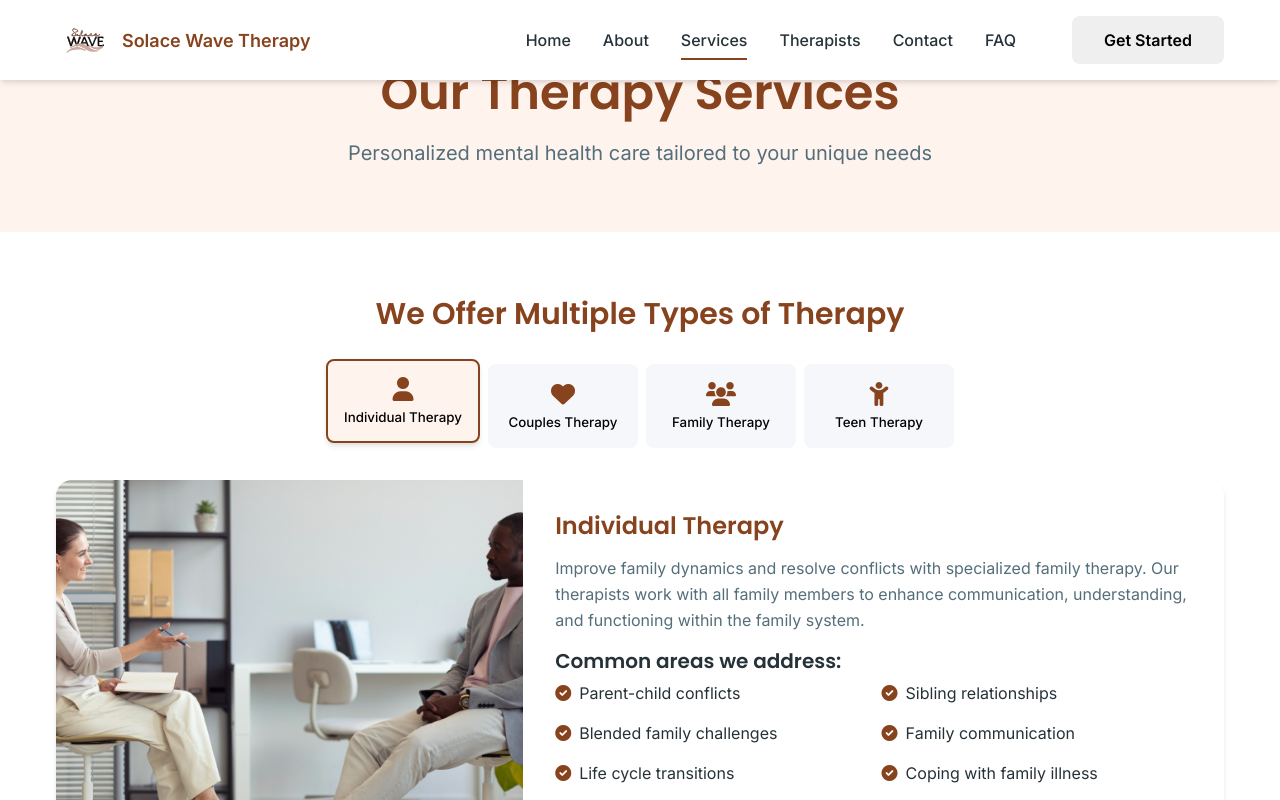
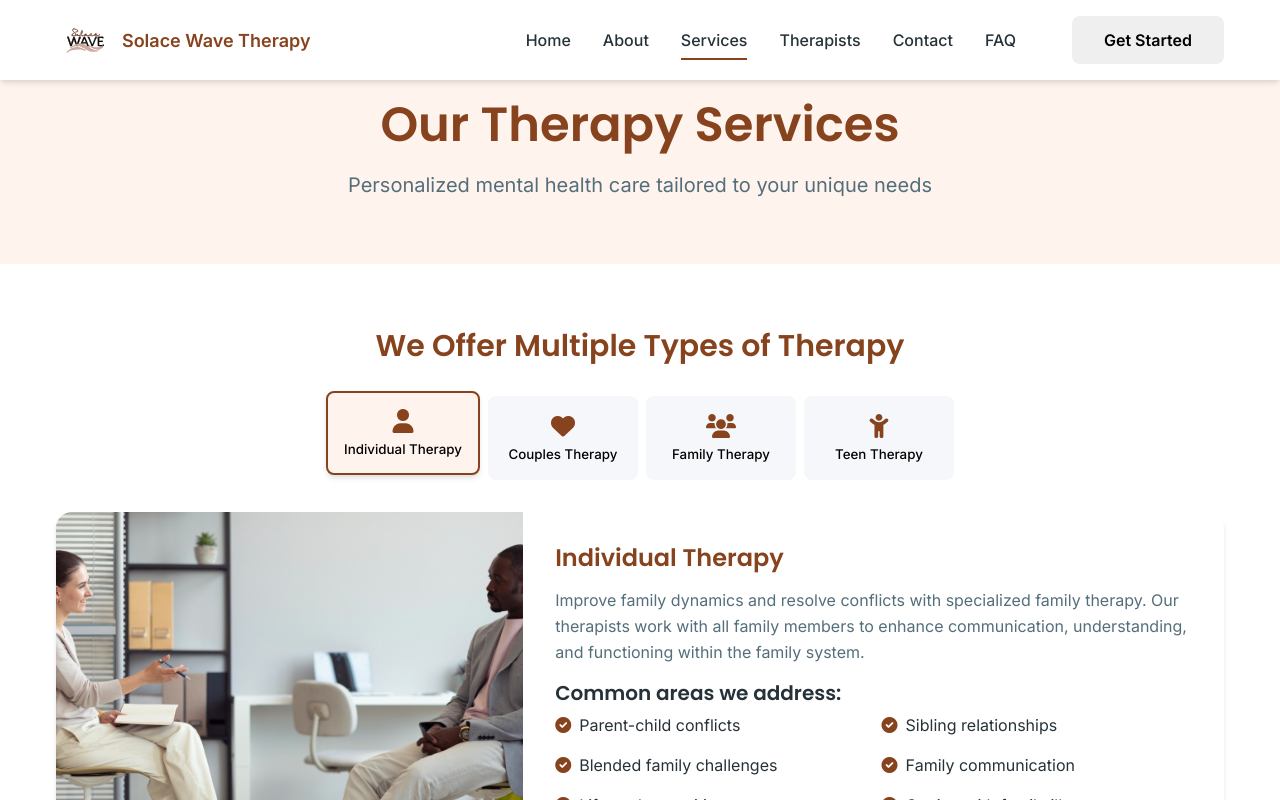
Before and after one commit to Transcend-black-magik/solacewave-web-app, a React (Create React App) app: page /services in a window 1280 px wide. Shown: the top 800 px of the page. Built offline with nearby package versions, Linux system fonts and the light colour scheme; no server answers.

Commit message:
fix: update hero content

```diff
--- a/src/components/pages/LandingPage.jsx
+++ b/src/components/pages/LandingPage.jsx
@@ -38,7 +38,7 @@ const LandingPage = () => {
         } catch (e) {
           // Fallback already in place with autoplay attribute
         }
-      }, 1000); // Delay loading the video by 1 second
+      }, 500); // Delay loading the video by 1 second
 
       return () => clearTimeout(timer);
     }
--- a/src/styles/components/services-page.css
+++ b/src/styles/components/services-page.css
@@ -38,6 +38,7 @@
     z-index: 2;
     max-width: 800px;
     margin: 0 auto;
+    padding-top: var(--spacing-xl);
   }
 
   .services-hero h1 {
--- a/src/styles/components/therapists-page.css
+++ b/src/styles/components/therapists-page.css
@@ -38,6 +38,7 @@
     z-index: 8;
     max-width: 800px;
     margin: 0 auto;
+    padding-top: var(--spacing-xl);
   }
 
   .therapists-hero h1 {
```
